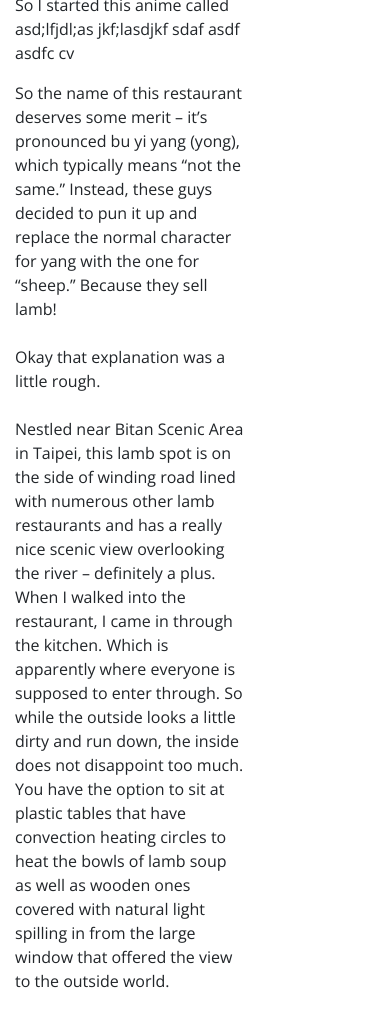
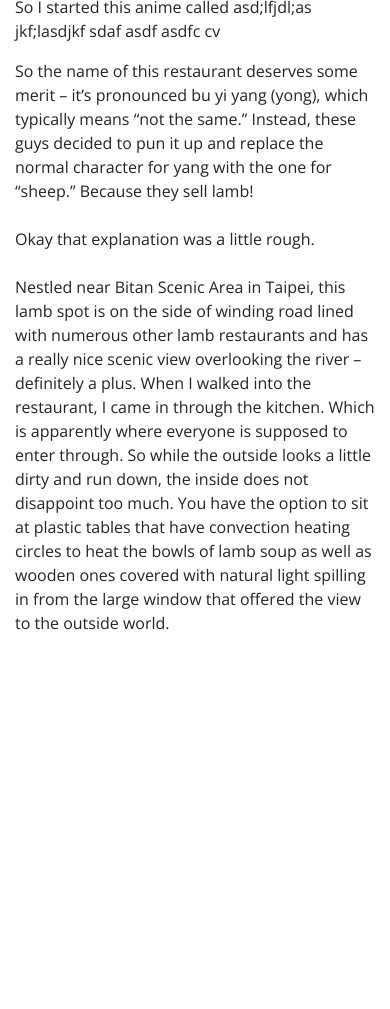
Before and after one commit to fatcat2/angeryCMS, a Flask app: page /a/29 in a window 390 px wide. Shown: the part 571-1580 px from the top of the page. After the commit the page ends 1201 px from the top, so only its background shows below. Run offline with Flask 2, Linux system fonts and the light colour scheme; data comes from the database, SQL or seed files in the repository; parts of the project's set-up code (start-up, migrations or seed data) failed here and were passed over; some libraries are stand-ins or nearby versions.

Commit message:
Fixed column issue and made it better responsive

```diff
--- a/templates/article.html
+++ b/templates/article.html
@@ -1,22 +1,22 @@
 {% extends "articleBase.html" %}
 {% block content %}
-<div class = "row justify-content-md-center">
-    <div class="col-8">
+<div class = "row justify-content-center">
+    <div class="col col-lg-8">
         <h1 class="display=4">{{ headline }}</h3>
     </div>
 </div>
-<div class="row justify-content-md-center">
-    <div class="col-8">
+<div class="row justify-content-center">
+    <div class="col col-lg-8">
         <p class="text-left">By {{ byline }}</p>
     </div>
 </div>
 <div class="row justify-content-md-center">
-    <div class="col-8">
+    <div class="col col-lg-8">
         <img src="{{ img }}" class="img-fluid" style="width:100%;" alt="Responsive image">
     </div>
 </div>
 <div class="row justify-content-md-center">
-    <div class="col-8">
+    <div class="col col-lg-8">
         <p>{{ body|safe }}</p>
     </div>
 </div>
--- a/templates/homepage.html
+++ b/templates/homepage.html
@@ -1,7 +1,7 @@
 {% extends "articleBase.html" %}
 {% block content %}
 <div class = "row justify-content-md-center">
-    <div class="col-9">
+    <div class="col-lg-9 col">
         <div class="jumbotron">
             <div class="container">
                 <h1 class="display-4"><a class="text-dark" href="/a/{{ bigBox[0] }}">{{ bigBox[1] }}</a></h1>
@@ -12,10 +12,10 @@
 </div>
 {% for a in articles %}
 <div class = "row justify-content-md-center">
-    <div class ="col-4">
+    <div class ="col col-lg-4">
         <img src="{{ a[5]}}" style="object-fit: cover; height: 180px; width: 320px; vertical-align: center;" class="rounded float-left img-thumbnail" alt="...">
     </div>
-    <div class="col-5">
+    <div class="col col-lg-5">
         <h3><a class="text-dark" href="/a/{{ a[0] }}">{{ a[1] }}</a></h3>
         <p>By {{ a[2] }}</p>
         <p>{{ a[8] }}</p>
```
